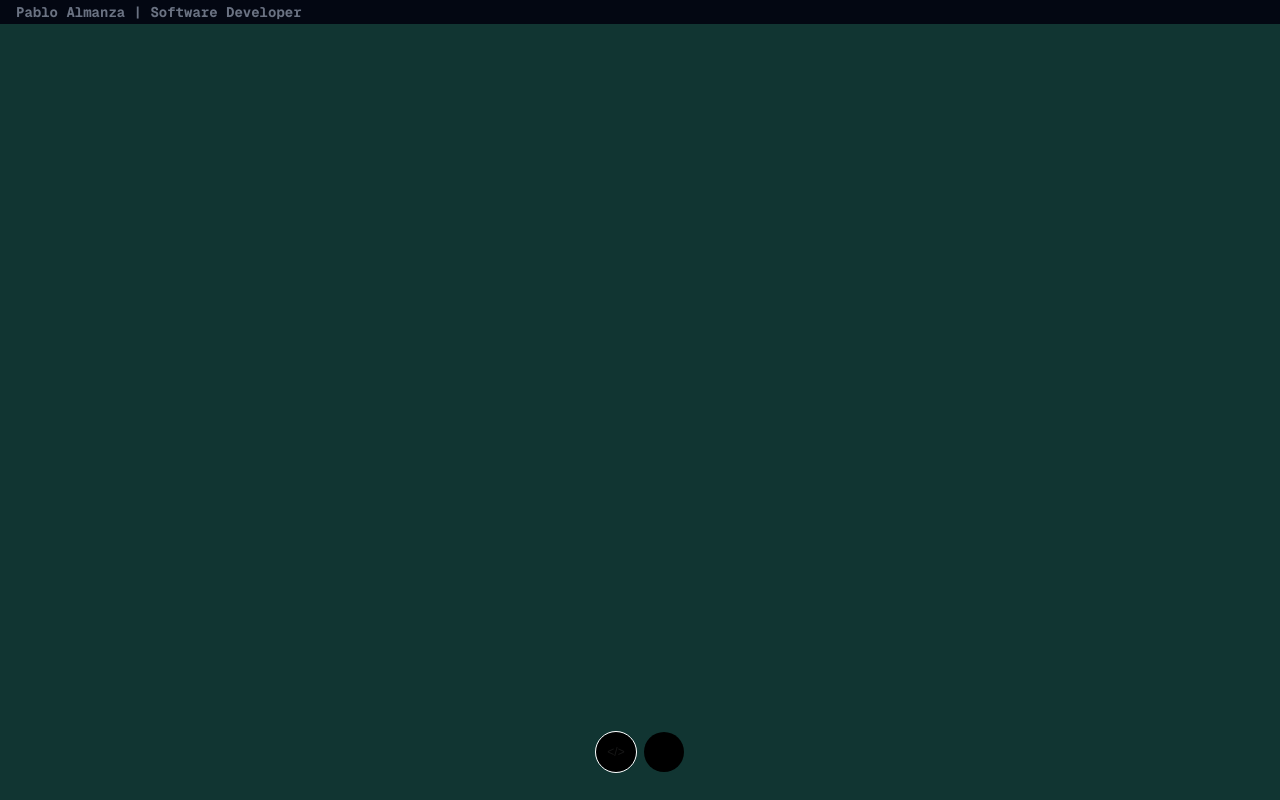
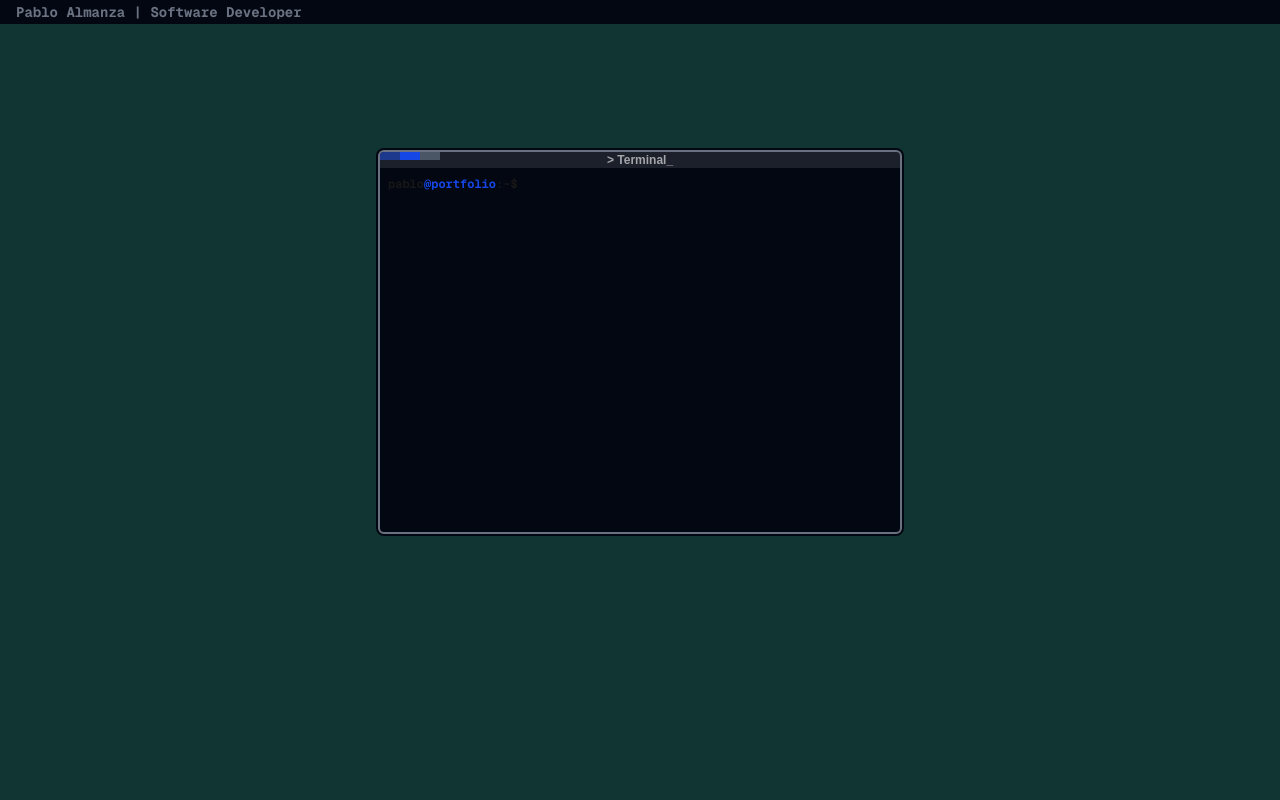
Before and after one commit to PabloAlmanza47/Personal_Website, a Next.js app: page / in a window 1280 px wide. Built offline with nearby package versions, Linux system fonts and the light colour scheme.

Commit message:
made a main terminal window that will control all of the other windows

```diff
--- a/components/AboutWindow.tsx
+++ b/components/AboutWindow.tsx
@@ -1,33 +1,22 @@
 'use client'
 import { useState, useRef } from "react";
-import {motion, AnimatePresence, DragControls, useDragControls} from "framer-motion"
+import {motion, AnimatePresence, useDragControls} from "framer-motion"
 import pabloAscii from "../ascii/pabloAscii";
 import pabloName from "../ascii/pabloName";
 
+interface AboutWindowProps {
+  onClose: () => void;
+}
 
-export default function AboutWindow() {
-  const [isOpen, setIsOpen] = useState(false)
-  const containerRef = useRef(null)
-  const DragControls = useDragControls();
+export default function AboutWindow({onClose} : AboutWindowProps) {
+  const containerRef = useRef<HTMLDivElement>(null)
+  const dragControls = useDragControls();
   return (
-    <>
-      <div className="group bg-gray-950 rounded-full cursor-pointer hover:-translate-y-1 hover:scale-110 hover:rounded-lg transition-all duration-500">
-        <button className="bg-black rounded-full w-10 h-10 flex justify-center items-center outline outline-white transition-all  duration-500 group-hover:scale-110 group-hover:rounded-lg" onClick={() => setIsOpen(true)}>
-            <p className="text-xs font-thin"> {'</>'} </p>
-        </button>
-      </div>
-
-
-
-
-
-
     <AnimatePresence>
-        {isOpen && (
       <div ref={containerRef} className="fixed w-screen h-155 z-50 top-8 left-0">
         <motion.div
           drag
-              dragControls={DragControls}
+          dragControls={dragControls}
           dragListener={false}
           dragMomentum={false}
           dragElastic={0}
@@ -41,9 +30,9 @@ export default function AboutWindow() {
           <div className="bg-gray-950 w-130 h-95 outline-2 outline-gray-500 rounded-sm flex flex-col">
 
             {/* Top Bar */}
-                <div onPointerDown={(e) => DragControls.start(e)} className="bg-white/10 w-full h-4 relative rounded-t-sm cursor-grab active:cursor-grabbing">
+            <div onPointerDown={(e) => dragControls.start(e)} className="bg-white/10 w-full h-4 relative rounded-t-sm cursor-grab active:cursor-grabbing">
                 <div className="absolute left-0 flex">
-                      <button aria-label="Close window" className="bg-blue-900 w-5 h-2 hover:h-4 transition-all duration-200 cursor-pointer rounded-tl-sm" onClick={() => setIsOpen(false)}></button>
+                  <button aria-label="Close window" className="bg-blue-900 w-5 h-2 hover:h-4 transition-all duration-200 cursor-pointer rounded-tl-sm" onClick={onClose}></button>
                   <button className="bg-blue-700 w-5 h-2 hover:h-4 transition-all duration-200"></button>
                   <button className="bg-gray-600 w-5 h-2 hover:h-4 transition-all duration-200"></button>
                 </div>
@@ -94,15 +83,12 @@ export default function AboutWindow() {
                   <div className="font-mono text-[9px]">
                     Test 2
                   </div>
-
                 </div>
               </div>
             </div>
           </div>
         </motion.div>
       </div>
-        )}
     </AnimatePresence>
-    </>
   );
 }
--- /dev/null
+++ b/components/Terminal.tsx
@@ -0,0 +1,233 @@
+'use client'
+import { useState, useRef } from "react";
+import { motion, AnimatePresence, useDragControls } from "framer-motion"
+
+
+
+type TerminalPrompts = {
+  openWindow: (name: string) => void;
+};
+
+export default function Terminal({openWindow}: TerminalPrompts) {
+  const containerRef = useRef<HTMLDivElement>(null);
+  const DragControls = useDragControls();
+
+  const inputRef = useRef<HTMLDivElement>(null);
+  type Line = {
+    type: "command" | "output";
+    text: string;
+    dir?: string;
+  };
+
+  const [history, setHistory] = useState<Line[]>([]);
+  const [currentDir, setCurrentDir] = useState("~");
+  {/* Fake file system */}
+  const fileSystem = {
+    "~": {
+      aboutMe: {
+        info: "Computer science student at Texas A&M building software, games, and experiments on the internet."
+      },
+      projects: {},
+      music: {}
+    }
+  };
+
+  {/* Deciding what to do with the input of the user */}
+  const runCommand = (cmd: string) => {
+    const parts = cmd.split(" ");
+    const base = parts[0];
+    const arg = parts[1];
+
+    switch (base) {
+      case "help":
+        setHistory(prev => [
+          ...prev,
+          { type: "command", text: cmd, dir: currentDir },
+          { type: "output", text: "Available commands:" },
+          { type: "output", text: "help" },
+          { type: "output", text: "ls" },
+          { type: "output", text: "cd <folder>" },
+          { type: "output", text: "cat <file>" },
+          { type: "output", text: "clear / cls" }
+        ]);
+        break;
+
+      case "clear":
+      case "cls":
+        setHistory([]);
+        break;
+
+      case "ls":
+        const dir =
+          currentDir === "~"
+            ? fileSystem["~"]
+            : fileSystem["~"][currentDir as keyof typeof fileSystem["~"]];
+
+        if (!dir) return;
+
+        setHistory(prev => [
+          ...prev,
+          { type: "command", text: cmd, dir: currentDir },
+          ...Object.keys(dir).map(name => ({
+            type: "output" as const,
+            text: name
+          }))
+        ]);
+
+        break;
+
+      case "cd":
+        if (!arg) {
+          setHistory(prev => [
+            ...prev,
+            { type: "command", text: cmd, dir: currentDir },
+            { type: "output", text: "cd requires a folder name" }
+          ]);
+          return;
+        }
+
+        if (arg === "..") {
+          setCurrentDir("~");
+
+          setHistory(prev => [
+            ...prev,
+            { type: "command", text: cmd, dir: currentDir }
+          ]);
+
+          return;
+        }
+
+        if (fileSystem["~"][arg as keyof typeof fileSystem["~"]]) {
+          setCurrentDir(arg);
+
+          setHistory(prev => [
+            ...prev,
+            { type: "command", text: cmd, dir: currentDir }
+          ]);
+        } else {
+          setHistory(prev => [
+            ...prev,
+            { type: "command", text: cmd, dir: currentDir },
+            { type: "output", text: `Folder '${arg}' not found` }
+          ]);
+        }
+
+        break;
+
+      case "cat":
+        if (arg === "aboutMe") {
+          setHistory(prev => [
+            ...prev,
+            { type: "command", text: cmd, dir: currentDir },
+            { type: "output", text: "Opening aboutMe window..." }
+          ]);
+          openWindow("about");
+          return;
+        }
+
+        setHistory(prev => [
+          ...prev,
+          { type: "command", text: cmd, dir: currentDir },
+          { type: "output", text: `File '${arg}' not found` }
+        ]);
+
+        break;
+
+      default:
+        setHistory(prev => [
+          ...prev,
+          { type: "command", text: cmd, dir: currentDir },
+          { type: "output", text: `Command '${cmd}' not found` }
+        ]);
+    }
+  };
+
+  const handleKeyDown = (e: React.KeyboardEvent<HTMLDivElement>) => {
+    if (e.key === "Enter") {
+      e.preventDefault();
+
+      const cmd = inputRef.current?.innerText.trim() || "";
+      if (!cmd) return;
+
+      runCommand(cmd)
+
+      if (inputRef.current) {
+        inputRef.current.innerText = "";
+      }
+    }
+  };
+
+  return (
+    <AnimatePresence>
+      <div ref={containerRef} className="fixed w-screen h-155 z-50 top-8 left-0">
+        <motion.div
+          drag
+          dragControls={DragControls}
+          dragListener={false}
+          dragMomentum={false}
+          dragElastic={0}
+          whileDrag={{ scale: 1.05 }}
+          dragConstraints={containerRef}
+          initial={{ scale: 0.65, opacity: 0, y: 40 }}
+          animate={{ scale: 1, opacity: 1, y: 0 }}
+          exit={{ scale: 0.15, opacity: 0, y: 40 }}
+          className="absolute top-1/2 left-1/2 -translate-x-1/2 -translate-y-1/2 bg-gray-950 p-1 rounded-lg"
+        >
+          <div className="bg-gray-950 w-130 h-95 outline-2 outline-gray-500 rounded-sm flex flex-col">
+
+            {/* Top Bar */}
+            <div
+              onPointerDown={(e) => DragControls.start(e)}
+              className="bg-white/10 w-full h-4 relative rounded-t-sm cursor-grab active:cursor-grabbing"
+            >
+              <div className="absolute left-0 flex">
+                <button
+                  aria-label="Close window"
+                  className="bg-blue-900 w-5 h-2 hover:h-4 transition-all duration-200 cursor-pointer rounded-tl-sm"
+                ></button>
+                <button className="bg-blue-700 w-5 h-2 hover:h-4 transition-all duration-200"></button>
+                <button className="bg-gray-600 w-5 h-2 hover:h-4 transition-all duration-200"></button>
+              </div>
+              <h1 className="absolute left-1/2 text-xs -translate-x-1/2 text-white/60">
+                {'>'} Terminal_
+              </h1>
+            </div>
+
+            {/* Terminal Body */}
+            <div className="flex flex-col flex-1 bg-gray-950 font-mono text-xs p-2 overflow-y-auto">
+
+              {/* Command History */}
+              {history.map((line, i) => {
+                if (line.type === "command") {
+                  return (
+                    <div key={i}>
+                      <span>pablo</span><span className="text-blue-700">@portfolio</span><span>:{line.dir}$ </span>
+                      <span className="text-gray-600">{line.text}</span>
+                    </div>
+                  );
+                }
+                return (
+                  <div key={i} className="text-cyan-700">
+                    {line.text}
+                  </div>
+                );
+              })}
+
+              {/* Current Input */}
+              <div className="flex">
+                <span>pablo</span><span className="text-blue-700">@portfolio</span><span>:{currentDir}$</span>
+                <div
+                  ref={inputRef}
+                  contentEditable
+                  suppressContentEditableWarning
+                  onKeyDown={handleKeyDown}
+                  className="outline-none flex-1 text-green-300"
+                />
+              </div>
+            </div>
+          </div>
+        </motion.div>
+      </div>
+    </AnimatePresence>
+  );
+}
--- a/src/app/page.tsx
+++ b/src/app/page.tsx
@@ -1,16 +1,29 @@
+'use client'
 import ProjectsWindow from "../../components/ProjectsWindow";
 import AboutWindow from "../../components/AboutWindow";
 import BlogWindow from "../../components/BlogWindow";
 import MenuBar from "../../components/MenuBar";
 import MusicWindow from "../../components/MusicWindow";
+import Terminal from "../../components/Terminal";
+import { useState } from "react";
 
 export default function Home() {
+  const [windows, setWindows] = useState<string[]>([])
+  const openWindow = (name: string) => {
+    setWindows(prev => [...prev, name])
+  }
+  const closeWindow = (name: string) => {
+    setWindows(prev => prev.filter(w => w !== name));
+  };
   return (
     <main className="bg-[#113532] font-bold flex justify-center items-center h-screen relative">
       <MenuBar/>
       <div className="w-96 h-14 flex flex-row justify-center items-center gap-2 absolute bottom-5">
-        <AboutWindow />
-        <div className="w-10 h-10 bg-black rounded-full hover:rounded-md hover:scale-125 transition-transform duration-500 ease-out"></div>
+        <Terminal openWindow={openWindow}/>
+
+        {windows.includes("about") && (
+          <AboutWindow onClose={() => closeWindow("about")}/>
+        )}
       </div>
     </main>
   );
```
Lines whose indentation alone changed are shown as unchanged.
